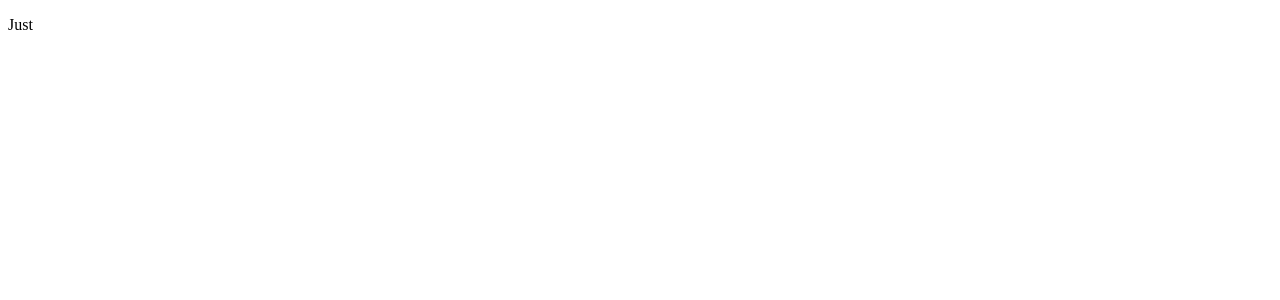
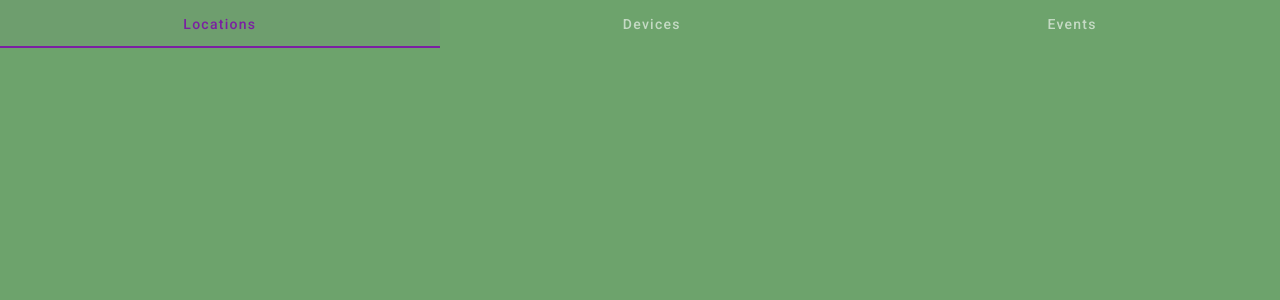
Before and after one commit to borisovboris/signals-processing, an Angular app in the folder front-end/: page / in a window 1280 px wide. Shown: the top 300 px of the page. Built offline with nearby package versions, Linux system fonts and the light colour scheme.

Commit message:
Add Angular Material to project

```diff
--- a/front-end/angular.json
+++ b/front-end/angular.json
@@ -30,6 +30,7 @@
               "src/assets"
             ],
             "styles": [
+              "@angular/material/prebuilt-themes/purple-green.css",
               "src/styles/styles.scss"
             ],
             "scripts": []
@@ -90,6 +91,7 @@
               "src/assets"
             ],
             "styles": [
+              "@angular/material/prebuilt-themes/purple-green.css",
               "src/styles/styles.scss"
             ],
             "scripts": []
--- a/front-end/package.json
+++ b/front-end/package.json
@@ -13,10 +13,12 @@
   "private": true,
   "dependencies": {
     "@angular/animations": "^17.0.0",
+    "@angular/cdk": "17.0.4",
     "@angular/common": "^17.0.0",
     "@angular/compiler": "^17.0.0",
     "@angular/core": "^17.0.0",
     "@angular/forms": "^17.0.0",
+    "@angular/material": "17.0.4",
     "@angular/platform-browser": "^17.0.0",
     "@angular/platform-browser-dynamic": "^17.0.0",
     "@angular/router": "^17.0.0",
--- a/front-end/src/app/app.component.html
+++ b/front-end/src/app/app.component.html
@@ -1,2 +1,7 @@
-<p>Just</p>
+<mat-tab-group>
+  <mat-tab label="Locations"> </mat-tab>
+  <mat-tab label="Devices"> </mat-tab>
+  <mat-tab label="Events"> </mat-tab>
+</mat-tab-group>
+
 <router-outlet></router-outlet>
--- a/front-end/src/app/app.component.scss
+++ b/front-end/src/app/app.component.scss
@@ -0,0 +1,6 @@
+:host {
+  display: inline-block;
+  height: 100%;
+  width: 100%;
+  background-color: #6da36c;
+}
--- a/front-end/src/app/app.component.ts
+++ b/front-end/src/app/app.component.ts
@@ -1,14 +1,15 @@
 import { Component } from '@angular/core';
 import { CommonModule } from '@angular/common';
 import { RouterOutlet } from '@angular/router';
+import { MatTabsModule } from '@angular/material/tabs';
 
 @Component({
   selector: 'app-root',
   standalone: true,
-  imports: [CommonModule, RouterOutlet],
+  imports: [CommonModule, RouterOutlet, MatTabsModule],
   templateUrl: './app.component.html',
-  styleUrl: './app.component.scss'
+  styleUrl: './app.component.scss',
 })
 export class AppComponent {
-  title = 'front-end';
+  title = 'signals-processing';
 }
--- a/front-end/src/app/app.config.ts
+++ b/front-end/src/app/app.config.ts
@@ -2,7 +2,8 @@ import { ApplicationConfig } from '@angular/core';
 import { provideRouter } from '@angular/router';
 
 import { routes } from './app.routes';
+import { provideAnimations } from '@angular/platform-browser/animations';
 
 export const appConfig: ApplicationConfig = {
-  providers: [provideRouter(routes)]
+  providers: [provideRouter(routes), provideAnimations()],
 };
--- a/front-end/src/index.html
+++ b/front-end/src/index.html
@@ -6,8 +6,10 @@
   <base href="/">
   <meta name="viewport" content="width=device-width, initial-scale=1">
   <link rel="icon" type="image/x-icon" href="favicon.ico">
+  <link href="https://fonts.googleapis.com/css2?family=Roboto:wght@300;400;500&display=swap" rel="stylesheet">
+  <link href="https://fonts.googleapis.com/icon?family=Material+Icons" rel="stylesheet">
 </head>
-<body>
+<body class="mat-typography">
   <app-root></app-root>
 </body>
 </html>
--- a/front-end/src/styles/styles.scss
+++ b/front-end/src/styles/styles.scss
@@ -1 +1,4 @@
 /* You can add global styles to this file, and also import other style files */
+
+html, body { height: 100%; }
+body { margin: 0; font-family: Roboto, "Helvetica Neue", sans-serif; }
```
Also changed, not shown: 1 other file (tests, documents, lock files or other folders).
